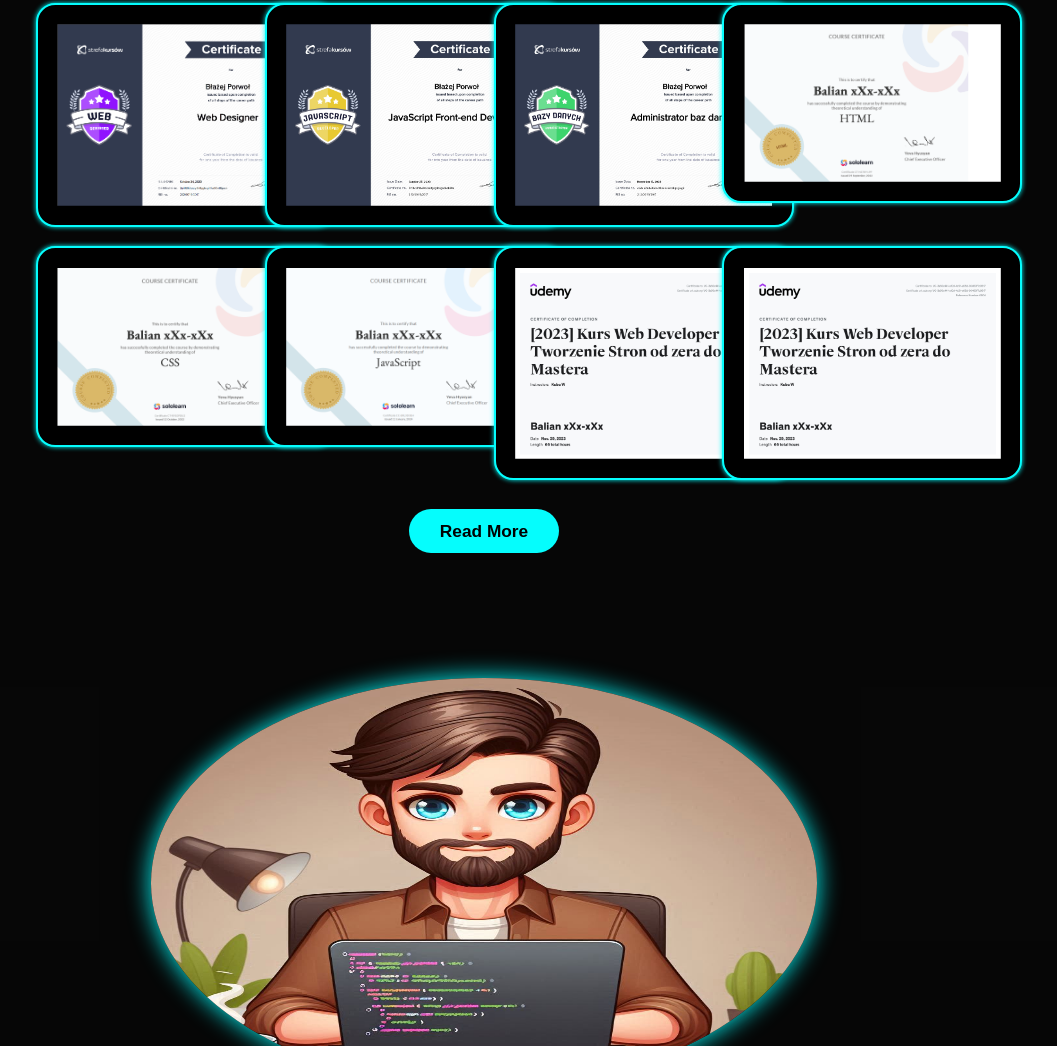
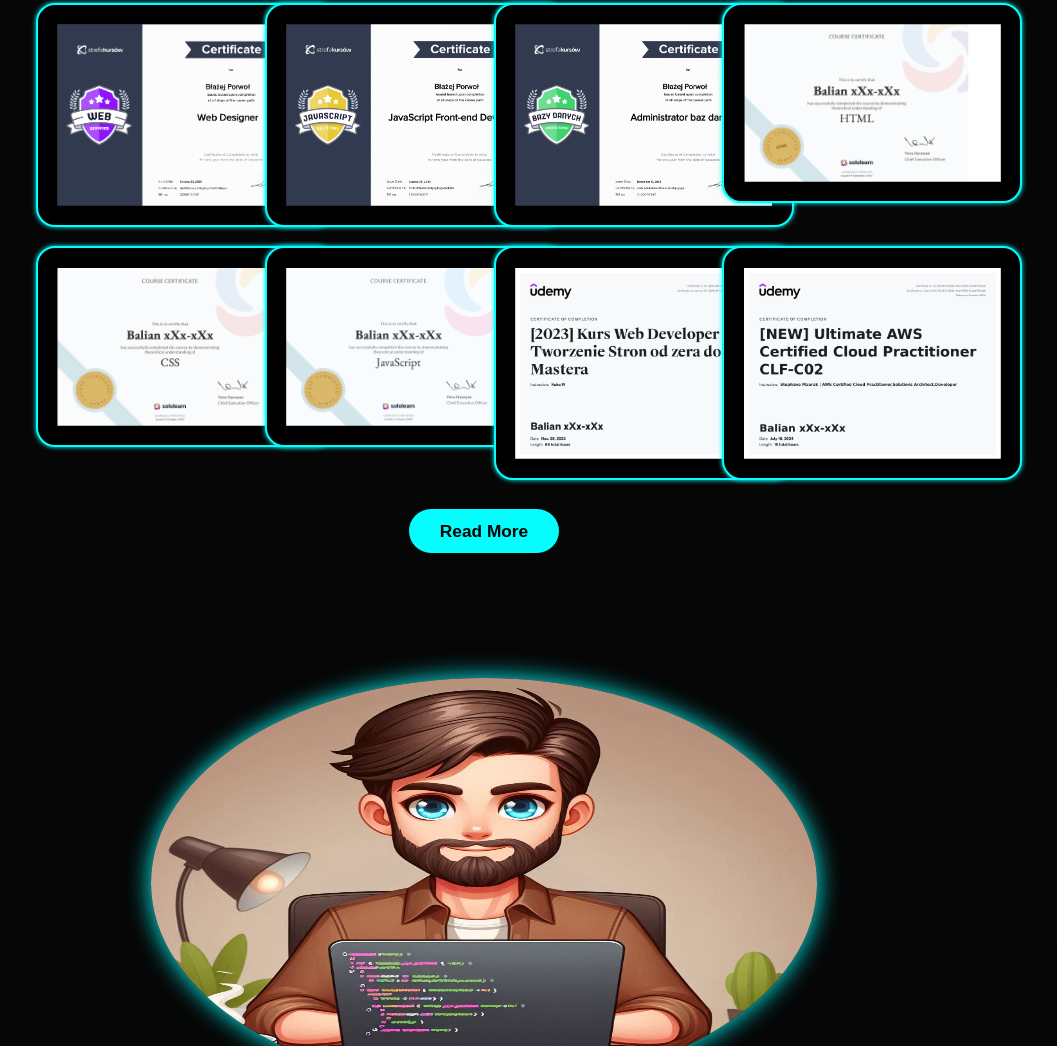
Before and after one commit to IT-BPs/My-portfolio, a plain HTML site: page index.html in a window 1280 px wide. Shown: the part 1854-2900 px from the top of the page, without its empty margins (156-1213 px from the left). Drawn offline with nearby package versions, Linux system fonts and the light colour scheme; a script that the page names is missing.

Commit message:
fix2
new destination of contact me button and certificate img

```diff
--- a/index.html
+++ b/index.html
@@ -24,7 +24,7 @@
         <a href="#contact">Contact</a>
        </nav>
 
-       <button class="gradient-btn">Contact Me</button>
+       <a href="https://www.linkedin.com/in/b%C5%82a%C5%BCej-porwo%C5%82-b5b38031a/" class="gradient-btn">Contact Me</a>
 
     </header>
 
@@ -88,8 +88,8 @@
                         <img src="images/js-sololearn.png" alt="Certificate 6">
                     <a href="images/udemy-course.jpg" data-lightbox="certificates">
                         <img src="images/udemy-course.jpg" alt="Certificate 7">
-                    <a href="images/udemy-course.jpg" data-lightbox="certificates">
-                        <img src="images/udemy-course.jpg" alt="Certificate 8">
+                    <a href="images/udemy-course2.jpg" data-lightbox="certificates">
+                        <img src="images/udemy-course2.jpg" alt="Certificate 8">
                     </a>
                 </div>
             <a href="#" class="btn">Read More</a>
```
Also changed, not shown: images/udemy-course2.jpg (added).
